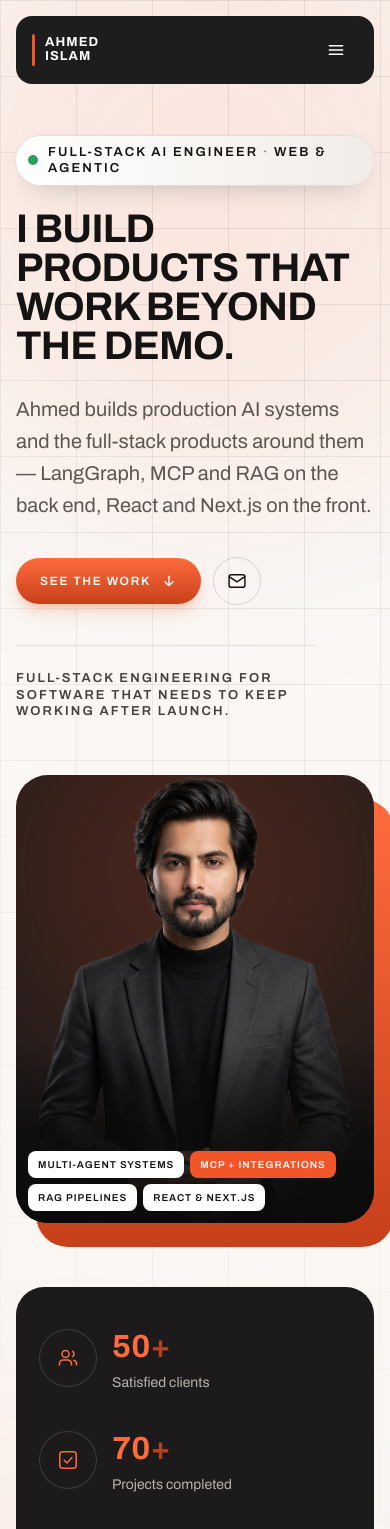
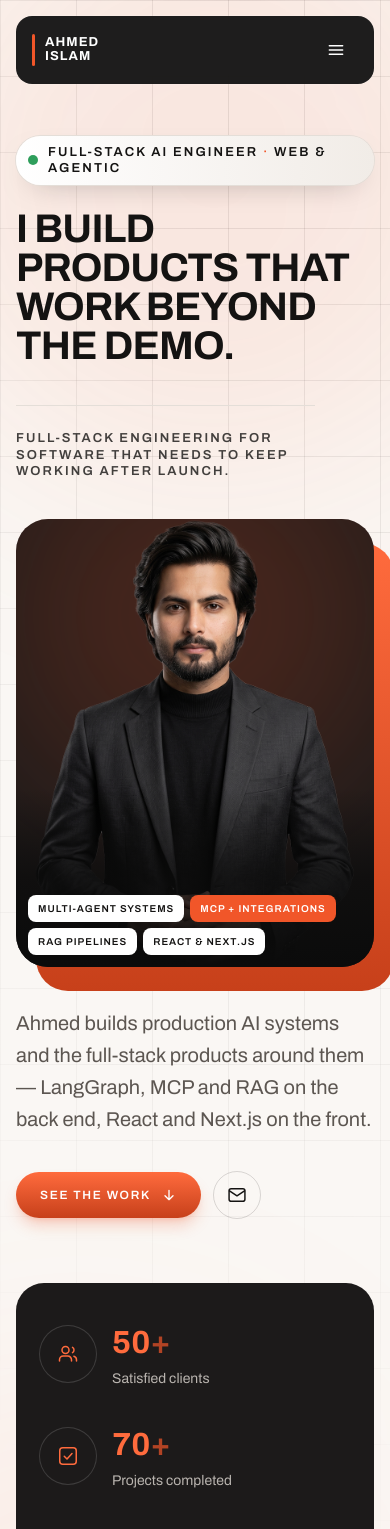
Before and after one commit to Ahmed-Islam-AI/Ahmed-Islam-Portfolio, a React (Vite) app: page / in a window 390 px wide. Shown: the top 1529 px of the page. Built offline with nearby package versions, Linux system fonts and the light colour scheme.

Commit message:
feat: restructure Hero component layout for improved responsiveness and accessibility

```diff
--- a/src/components/Hero.tsx
+++ b/src/components/Hero.tsx
@@ -28,9 +28,19 @@ export default function Hero() {
       {/* max-w-6xl, like every other section — at 7xl the hero column started
           128px wider than the rest of the page and nothing lined up down the
           left edge. The nav keeps 7xl on purpose; see Nav.tsx. */}
-      <div className="mx-auto grid max-w-6xl items-center gap-14 lg:grid-cols-[1fr_minmax(0,26rem)] lg:gap-20">
-        {/* ── Copy ─────────────────────────────────────────────── */}
-        <div>
+      {/* FOUR grid children, not two: headline, closing line, portrait, pitch.
+          The copy had to be broken apart because the portrait sits *inside* it on
+          a phone (heading → tagline → face → pitch → buttons), and `order` can't
+          express that while they're nested — the portrait has to be their
+          sibling. At lg all four are placed explicitly: column 1 holds headline
+          (row 1), pitch (row 2) and closing line (row 3), column 2 holds the
+          portrait spanning all three. That reproduces the old two-column layout
+          exactly, including the closing line staying at the foot of the column.
+          DOM order and lg visual order therefore differ by one block, which is
+          fine here because nothing reordered is focusable. */}
+      <div className="mx-auto grid max-w-6xl gap-y-10 lg:grid-cols-[1fr_minmax(0,26rem)] lg:grid-rows-[auto_auto_1fr] lg:items-start lg:gap-x-20 lg:gap-y-0">
+        {/* ── Headline ─────────────────────────────────────────── */}
+        <div className="lg:col-start-1 lg:row-start-1">
           <p data-reveal>
             <span className="inline-flex items-center gap-2.5 rounded-full bg-gradient-to-r from-white to-paper-2 py-2 pr-4 pl-3 shadow-[0_10px_30px_-18px_rgb(20_19_18/0.5)] ring-1 ring-hairline">
               {/* live dot — green reads "available"; orange is the brand accent
@@ -55,68 +65,33 @@ export default function Hero() {
                 stays; the pill above and the lead below carry the specifics. */}
             I build products that work beyond the demo.
           </h1>
-
-          <p
-            data-reveal
-            className="text-lead mt-7 max-w-[44ch] text-muted [--reveal-delay:160ms]"
-          >
-            Ahmed builds production AI systems and the full-stack products around them —
-            LangGraph, MCP and RAG on the back end, React and Next.js on the front.
-          </p>
-
-          {/* The mockup's two icon-only circles gave no hint what they do, so the
-              primary CTA now carries a label. The mail button keeps the circle. */}
-          <div data-reveal className="mt-9 flex flex-wrap items-center gap-3 [--reveal-delay:240ms]">
-            <a
-              href="#projects"
-              className="group inline-flex items-center gap-2.5 rounded-full bg-gradient-to-b from-brand-bright to-brand-deep px-6 py-3.5 text-[0.75rem] font-semibold tracking-[0.14em] text-white uppercase shadow-lg shadow-brand/25 transition hover:brightness-110"
-            >
-              See the work
-              <svg
-                viewBox="0 0 24 24"
-                fill="none"
-                stroke="currentColor"
-                strokeWidth="2"
-                strokeLinecap="round"
-                strokeLinejoin="round"
-                className="size-4 transition-transform group-hover:translate-y-0.5"
-                aria-hidden
-              >
-                <path d="M12 5v14M6 13l6 6 6-6" />
-              </svg>
-            </a>
-
-            <a
-              href="mailto:ahmedislam.official@gmail.com"
-              aria-label="Email Ahmed"
-              className="grid size-12 place-items-center rounded-full border border-heading/15 text-heading transition hover:border-brand hover:text-brand"
-            >
-              <svg
-                viewBox="0 0 24 24"
-                fill="none"
-                stroke="currentColor"
-                strokeWidth="1.75"
-                strokeLinecap="round"
-                strokeLinejoin="round"
-                className="size-5"
-                aria-hidden
-              >
-                <rect x="2.5" y="4.5" width="19" height="15" rx="2.5" />
-                <path d="M3 7l9 6 9-6" />
-              </svg>
-            </a>
-          </div>
-
-          <p
-            data-reveal
-            className="text-eyebrow mt-10 max-w-[40ch] border-t border-hairline pt-6 text-heading/80 uppercase [--reveal-delay:320ms]"
-          >
-            Full-stack engineering for software that needs to keep working after launch.
-          </p>
         </div>
 
-        {/* ── Portrait ─────────────────────────────────────────── */}
-        <div data-reveal="right" className="relative [--reveal-delay:200ms]">
+        {/* ── The closing line ─────────────────────────────────────
+            DOM position 2, so on a phone it lands between the headline and the
+            portrait. At lg it is placed into row 3 instead, which is still the
+            foot of the copy column — the signature under the CTAs it has always
+            been. Grid placement is what lets one element be second on a phone
+            and last on a desktop without a second copy of it in the markup; the
+            reorder is safe here because nothing in this block is focusable, so
+            tab order is unaffected. */}
+        <p
+          data-reveal
+          className="text-eyebrow max-w-[40ch] border-t border-hairline pt-6 text-heading/80 uppercase lg:col-start-1 lg:row-start-3 lg:mt-10 [--reveal-delay:140ms]"
+        >
+          Full-stack engineering for software that needs to keep working after launch.
+        </p>
+
+        {/* ── Portrait ─────────────────────────────────────────────
+            Third in the DOM so it reads (and is announced) after the headline
+            and its tagline. `self-center` rather than `items-center` on the
+            grid: the copy is the taller column at every lg width, so the
+            portrait centres against it while the copy blocks stay stacked tight
+            in column 1. */}
+        <div
+          data-reveal="right"
+          className="relative lg:col-start-2 lg:row-span-3 lg:row-start-1 lg:self-center [--reveal-delay:200ms]"
+        >
           <div className="relative mx-auto w-full max-w-sm lg:max-w-none">
             {/* decorative ring, sits behind the card */}
             <span
@@ -173,6 +148,63 @@ export default function Hero() {
             ))}
           </div>
         </div>
+
+        {/* ── Pitch and CTAs ─────────────────────────────────────
+            `lg:mt-7` restores the gap the lead paragraph used to carry as its
+            own `mt-7`; below lg the grid's `gap-y-10` spaces it off the
+            portrait instead. */}
+        <div className="lg:col-start-1 lg:row-start-2 lg:mt-7">
+          <p
+            data-reveal
+            className="text-lead max-w-[44ch] text-muted [--reveal-delay:160ms]"
+          >
+            Ahmed builds production AI systems and the full-stack products around them —
+            LangGraph, MCP and RAG on the back end, React and Next.js on the front.
+          </p>
+
+          {/* The mockup's two icon-only circles gave no hint what they do, so the
+              primary CTA now carries a label. The mail button keeps the circle. */}
+          <div data-reveal className="mt-9 flex flex-wrap items-center gap-3 [--reveal-delay:240ms]">
+            <a
+              href="#projects"
+              className="group inline-flex items-center gap-2.5 rounded-full bg-gradient-to-b from-brand-bright to-brand-deep px-6 py-3.5 text-[0.75rem] font-semibold tracking-[0.14em] text-white uppercase shadow-lg shadow-brand/25 transition hover:brightness-110"
+            >
+              See the work
+              <svg
+                viewBox="0 0 24 24"
+                fill="none"
+                stroke="currentColor"
+                strokeWidth="2"
+                strokeLinecap="round"
+                strokeLinejoin="round"
+                className="size-4 transition-transform group-hover:translate-y-0.5"
+                aria-hidden
+              >
+                <path d="M12 5v14M6 13l6 6 6-6" />
+              </svg>
+            </a>
+
+            <a
+              href="mailto:ahmedislam.official@gmail.com"
+              aria-label="Email Ahmed"
+              className="grid size-12 place-items-center rounded-full border border-heading/15 text-heading transition hover:border-brand hover:text-brand"
+            >
+              <svg
+                viewBox="0 0 24 24"
+                fill="none"
+                stroke="currentColor"
+                strokeWidth="1.75"
+                strokeLinecap="round"
+                strokeLinejoin="round"
+                className="size-5"
+                aria-hidden
+              >
+                <rect x="2.5" y="4.5" width="19" height="15" rx="2.5" />
+                <path d="M3 7l9 6 9-6" />
+              </svg>
+            </a>
+          </div>
+        </div>
       </div>
     </section>
   )
```
